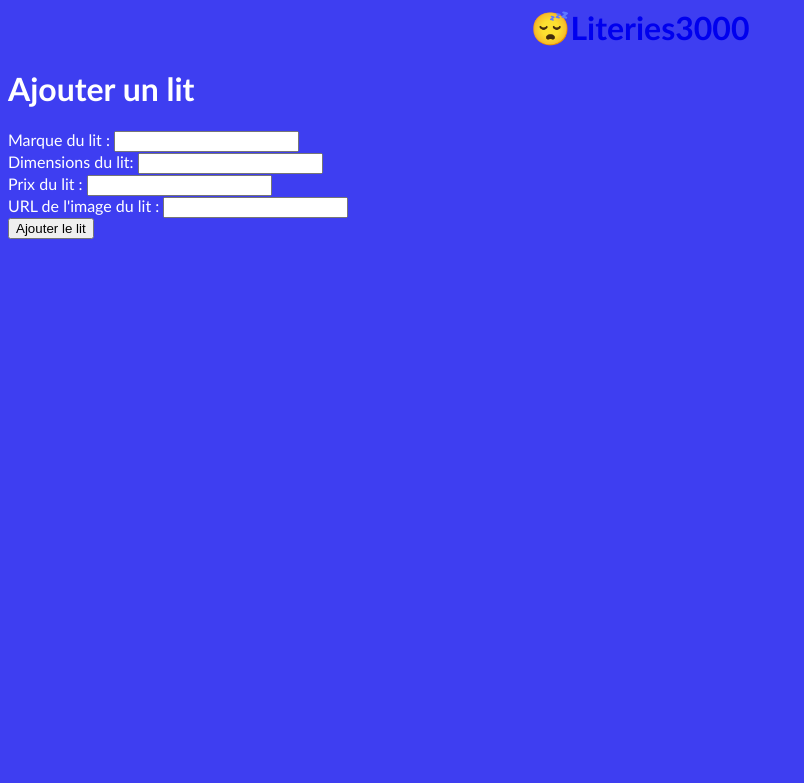
After one commit to swanyptx/literie3000, a PHP site: page /add_lit.php in a window 1280 px wide. The commit adds this page. Shown: the top 783 px of the page, without its empty margins (0-804 px from the left). Run offline with PHP 8.4, Linux system fonts and the light colour scheme.

Commit message:
fin du projet

```diff
--- /dev/null
+++ b/add_lit.php
@@ -0,0 +1,89 @@
+<?php
+
+
+if (!empty($_POST)) {
+    $marque = trim(strip_tags($_POST["marque"]));
+    $taille = trim(strip_tags($_POST["taille"]));
+    $prix = trim(strip_tags($_POST["prix"]));
+    $image = trim(strip_tags($_POST["image"]));
+
+    $errors = [];
+    if (empty($marque)) {
+        $errors["marque"] = "Vous devez obligatoirement saisir une marque ! ";
+    }
+
+    if (empty($taille)) {
+        $errors["taille"] = "Vous devez obligatoirement saisir une taille ! ";
+    }
+
+    if (!filter_var($image, FILTER_VALIDATE_URL)) {
+        $errors["image"] = "L'url de l'image n'est pas valide";
+    }
+
+    if (!filter_var($prix)) {
+        $errors["prix"] = "Vous devez obligatoirement saisir un prix";
+    }
+
+    if (empty($errors)) {
+        $dsn = "mysql:host=localhost;dbname=literie3000";
+        $db = new PDO($dsn, "root", "");
+
+        $query = $db->prepare("INSERT INTO lits (marque, taille, prix, image) VALUES (:marque, :taille, :prix, :image)");
+        $query->bindParam(":marque", $marque);
+        $query->bindParam(":taille", $taille);
+        $query->bindParam(":prix", $prix);
+        $query->bindParam(":image", $image);
+        $query->execute();
+    }
+}
+
+
+
+include("tpl/header.php");
+?>
+
+<h1>Ajouter un lit </h1>
+
+<form action="" method="post">
+    <div class="form-group">
+        <label for="inputMarque">Marque du lit :</label>
+        <input type="text" name="marque" id="inputMarque" value="<?= isset($marque) ? $marque : "" ?>">
+        <?php
+        if (isset($errors["marque"])) {
+            echo "<span class=\"info-error\">{$errors["marque"]}</span>";
+        }
+        ?>
+    </div>
+
+    <div class="form-group">
+        <label for="inputTaille">Dimensions du lit:</label>
+        <input type="text" name="taille" id="inputTaille" value="<?= isset($taille) ? $taille : "" ?>">
+        <?php
+        if (isset($errors["taille"])) {
+            echo "<span class=\"info-error\">{$errors["taille"]}</span>";
+        }
+        ?>
+    </div>
+
+    <div class="form-group">
+        <label for="inputPrix">Prix du lit :</label>
+        <input type="text" name="prix" id="inputPrix" value="<?= isset($prix) ? $prix : "" ?>">
+        <?php
+        if (isset($errors["prix"])) {
+            echo "<span class=\"info-error\">{$errors["prix"]}</span>";
+        }
+        ?>
+    </div>
+
+    <div class="form-group">
+        <label for="inputImage">URL de l'image du lit :</label>
+        <input type="text" name="image" id="inputImage" value="<?= isset($image) ? $image : "" ?>">
+        <?php
+        if (isset($errors["image"])) {
+            echo "<span class=\"info-error\">{$errors["image"]}</span>";
+        }
+        ?>
+    </div>
+
+    <input class="btn-add-lit" type="submit" value="Ajouter le lit">
+</form>
--- /dev/null
+++ b/css/main.css
@@ -0,0 +1,69 @@
+header {
+  text-align: center;
+}
+header a {
+  text-decoration: none;
+}
+header a:visited {
+  color: white;
+}
+
+main h2 {
+  text-decoration: underline;
+  text-align: center;
+}
+main .addLit {
+  text-align: center;
+  margin-bottom: 1rem;
+  border-radius: 1rem;
+}
+
+body {
+  background-color: #3e3ef1;
+  color: white;
+  font-family: "Optima", sans-serif;
+}
+body button {
+  border-radius: 1rem;
+}
+
+main img {
+  width: 12.5rem;
+}
+
+.container .promo {
+  text-decoration: line-through;
+}
+.container p {
+  float: right;
+}
+
+.item {
+  display: flex;
+  align-items: center;
+  justify-content: space-around;
+  background: white;
+  color: #3e3ef1;
+  margin-bottom: 1rem;
+  border-radius: 1rem;
+}
+
+.delete-item {
+  text-align: center;
+}
+.delete-item img {
+  width: 22rem;
+}
+
+.choice {
+  text-align: center;
+}
+.choice button {
+  padding: 1rem;
+  margin: 1rem;
+}
+.choice button a {
+  text-decoration: none;
+}
+
+/*# sourceMappingURL=main.css.map */
--- /dev/null
+++ b/edit_lit.php
@@ -0,0 +1,3 @@
+<?php
+
+include ('tpl/header.php');
--- a/sass/main.scss
+++ b/sass/main.scss
@@ -1,8 +1,80 @@
-.test {
+header {
   text-align: center;
+  a {
+    text-decoration: none;
+
+    &:visited {
+      color:white;
+    }
+
+  }
 }
 
-.catalogue {
+main {
+  h2 {
+    text-decoration: underline;
+    text-align: center;
+  }
+
+  .addLit {
+    text-align: center;
+    margin-bottom: 1rem;
+    border-radius: 1rem;
+  }
+}
+
+body {
+  background-color: rgb(62, 62, 241);
+  color: white;
+  font-family: "Optima", sans-serif;
+
+  button {
+    border-radius: 1rem;
+
+  }
+}
+main {
+  img {
+    width: 12.5rem;
+  }
+}
+
+.container {
+  .promo {
+    text-decoration: line-through;
+  }
+  p {
+    float: right;
+  }
+}
+
+.item {
+  display: flex;
+  align-items: center;
+  justify-content: space-around;
+  background: white;
+  color: rgb(62, 62, 241);
+  margin-bottom: 1rem;
+  border-radius: 1rem;
+}
+
+.delete-item {
   text-align: center;
-  text-decoration: underline;
+
+  img {
+    width: 22rem;
+  }
 }
+
+.choice {
+  text-align: center;
+  button {
+    padding: 1rem;
+    margin: 1rem;
+
+    a {
+      text-decoration: none;
+    }
+  }
+
+}
--- /dev/null
+++ b/tpl/header.php
@@ -0,0 +1,14 @@
+<head>
+    <meta charset="UTF-8" />
+    <meta http-equiv="X-UA-Compatible" content="IE=edge" />
+    <meta name="viewport" content="width=device-width, initial-scale=1.0" />
+    <title>Literie 3000</title>
+    <link rel="stylesheet" href="css/main.css" />
+</head>
+
+<body>
+    <header>
+        <a href="index.php">
+            <h1>😴Literies3000</h1>
+        </a>
+    </header>
```
Also changed, not shown: delete_lit.php (added, +38 -0 lines), index.html (deleted, +0 -23 lines), index.php (added, +59 -0 lines), assets/img/6.jpg (added), 1 other file.
